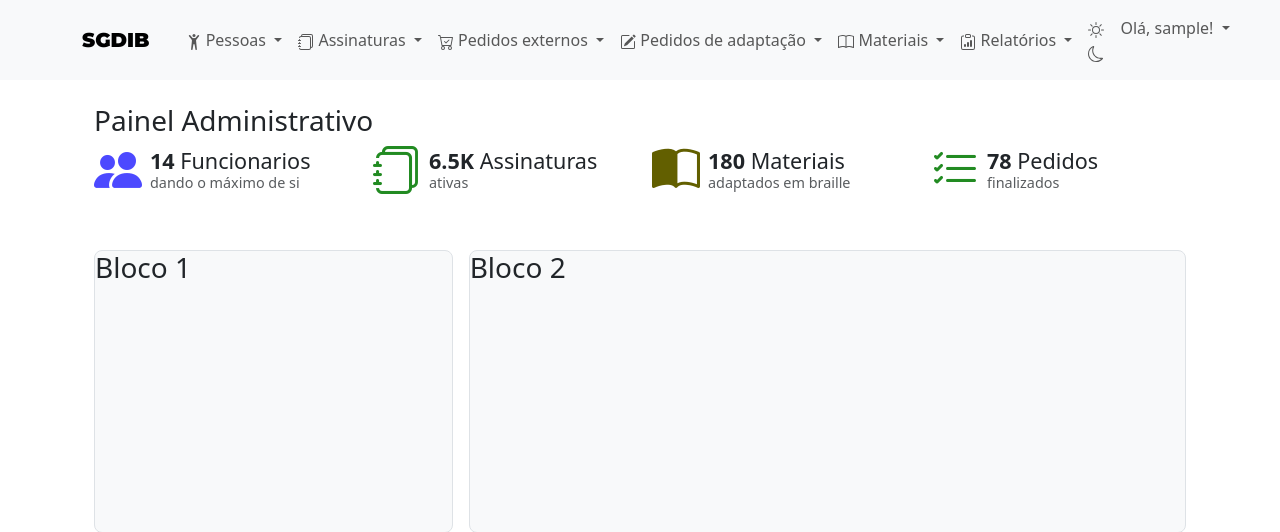
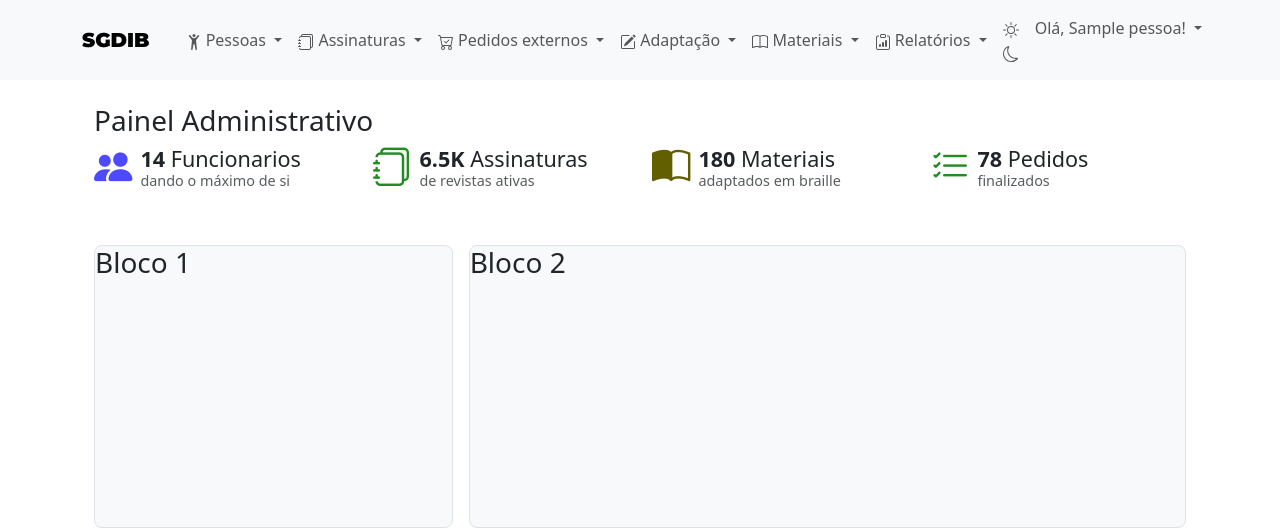
Before and after one commit to micheldiniz/sisdib, a Django app: page / in a window 1280 px wide. Shown: the top 532 px of the page. Run offline with Django 5.2, Linux system fonts and the light colour scheme; a user stored in the database is signed in; tables that the repository leaves empty hold one stand-in row (values such as "Sample post"); grey boxes marked "Sample" are stand-in pictures; some libraries are stand-ins or nearby versions.

Commit message:
minor changes on template

```diff
--- a/templates/base/generic.html
+++ b/templates/base/generic.html
@@ -33,7 +33,7 @@
       font-size: 0.9em;
     }
     .painel_dados_usuarios h4 i{
-      font-size: 2em;
+      font-size: 1.6em;
     }
     .painel_dados_usuarios h4 .number_count{
       font-size: 1.5em;
@@ -145,8 +145,7 @@
                       <path d="M15.502 1.94a.5.5 0 0 1 0 .706L14.459 3.69l-2-2L13.502.646a.5.5 0 0 1 .707 0l1.293 1.293zm-1.75 2.456-2-2L4.939 9.21a.5.5 0 0 0-.121.196l-.805 2.414a.25.25 0 0 0 .316.316l2.414-.805a.5.5 0 0 0 .196-.12l6.813-6.814z"/>
                       <path fill-rule="evenodd" d="M1 13.5A1.5 1.5 0 0 0 2.5 15h11a1.5 1.5 0 0 0 1.5-1.5v-6a.5.5 0 0 0-1 0v6a.5.5 0 0 1-.5.5h-11a.5.5 0 0 1-.5-.5v-11a.5.5 0 0 1 .5-.5H9a.5.5 0 0 0 0-1H2.5A1.5 1.5 0 0 0 1 2.5z"/>
                     </svg>
-                    Pedidos de adaptação
-
+                    Adaptação
                   </a>
                   <ul class="dropdown-menu dropdown-menu-end" aria-labelledby="userDropdown">
                     <li class="dropdown-item">
@@ -235,16 +234,24 @@
                     </svg>
                   </a>
                   </li>
+                {% if user.is_authenticated%}
                 <li class="nav-item dropdown">
                   <a class="nav-link dropdown-toggle" href="#" id="userDropdown" role="button" data-bs-toggle="dropdown" aria-expanded="false">
-                    <!-- <img src="https://via.placeholder.com/50" class="rounded-circle me-2" alt="User Image">                     -->
-                    Olá, {{ user.username }}!
+                    {% if funcionario_logado%}
+                      Olá, {{ funcionario_logado.nome }}!
+                    {% else %}
+                      Olá, {{ user.first_name }}!
+                    {% endif %}
                   </a>
                   <ul class="dropdown-menu dropdown-menu-end" aria-labelledby="userDropdown">
                     <li class="dropdown-item">
                       <div class="d-flex align-items-center">
                         <div class="user_info_details">
-                          <img src="https://via.placeholder.com/60" class="rounded-circle" alt="User Image">
+                          {% if funcionario_logado%}
+                          <img src="{{funcionario_logado.foto.url}}" style="width: 80px;" class="rounded-circle" alt="imagem do usuario {{funcionario_logado.nome}}" >
+                        {% else %}
+                          <img src="https://via.placeholder.com/50" style="width: 80px;" class="rounded-circle" alt="imagem do usuario" >
+                        {% endif %}
                           <h6 class="mb-0">{{ user.username }}</h6>
                           <small class="text-muted">{{ user.email }}</small>
                         </div>
@@ -256,6 +263,13 @@
                     <li><a class="dropdown-item" href="{% url 'logout' %}">Sair</a></li>
                   </ul>
                 </li>
+                {% else %}
+                <li class="nav-item">
+                  <a class="nav-link" href="{% url 'login' %}" role="button" >
+                    Login
+                  </a>
+                </li>
+                {% endif %}
               </ul>
             </div>
           </div>
--- a/templates/home.html
+++ b/templates/home.html
@@ -1,4 +1,5 @@
 {% extends "base/generic.html" %}
+{% load static %}
 
 
 {% block content %}
@@ -27,7 +28,7 @@
                     </span>
                     <div class="ms-2">
                         <span class="number_count"><strong>6.5K</strong> Assinaturas</span>
-                        <p class="text-body-secondary">ativas</p>
+                        <p class="text-body-secondary">de revistas ativas</p>
                     </div>
                 </h4>
             </div>
```
